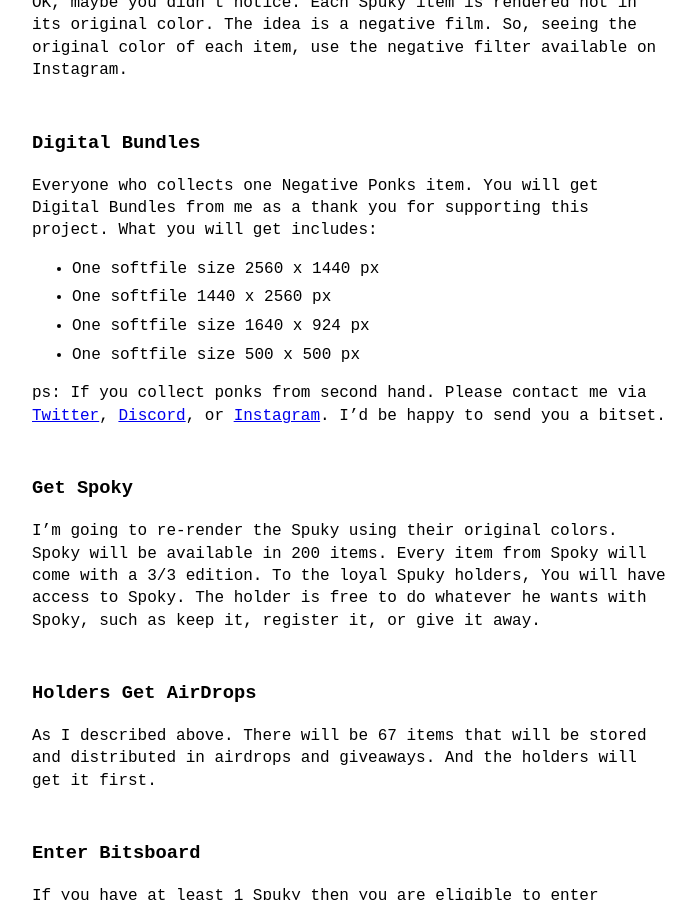
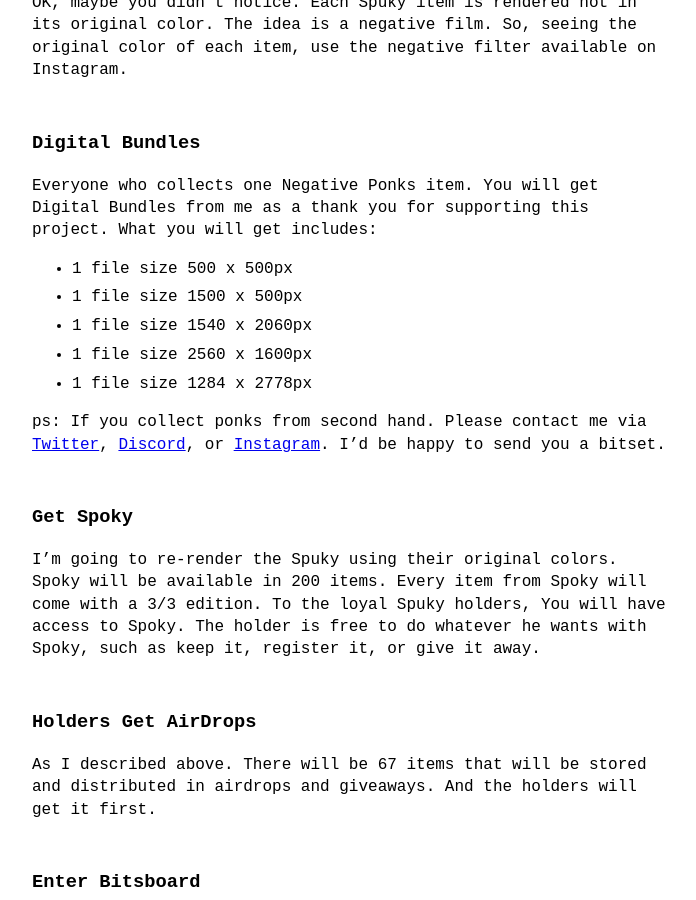
Before and after one commit to bitsquitez/bitsquitez.github.io, a Jekyll site: the page built from _posts/2022-02-25-spuky.md, in a window 1280 px wide and 900 px high, scrolled down 1581 px. Shown: the whole window, without its empty margins (288-984 px from the left). Built offline with Jekyll 4.4.1, drawn with Linux system fonts in a browser that asks for light colours.

Commit message:
Update 2022-02-25-spuky.md

```diff
--- a/_posts/2022-02-25-spuky.md
+++ b/_posts/2022-02-25-spuky.md
@@ -32,10 +32,11 @@
 <h3>Digital Bundles</h3>
 
 Everyone who collects one Negative Ponks item. You will get Digital Bundles from me as a thank you for supporting this project. What you will get includes:
-- One softfile size 2560 x 1440 px
-- One softfile 1440 x 2560 px
-- One softfile size 1640 x 924 px
-- One softfile size 500 x 500 px
+- 1 file size 500 x 500px
+- 1 file size 1500 x 500px
+- 1 file size 1540 x 2060px
+- 1 file size 2560 x 1600px
+- 1 file size 1284 x 2778px
 
 ps: If you collect ponks from second hand. Please contact me via [Twitter](https://twitter.com/bitsquitez), [Discord](https://discord.gg/R4REtzQFA4), or [Instagram](https://instagram.com/bitsquit). I’d be happy to send you a bitset.
 
```
